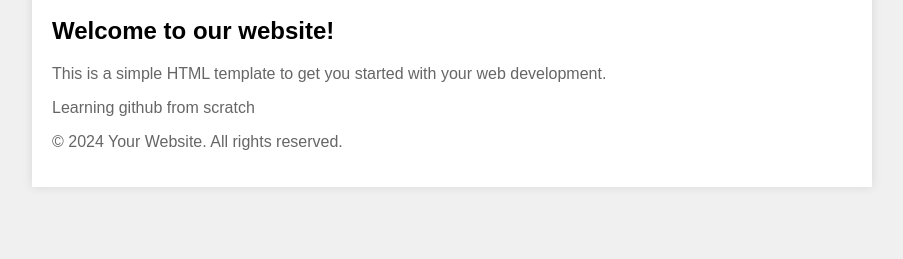
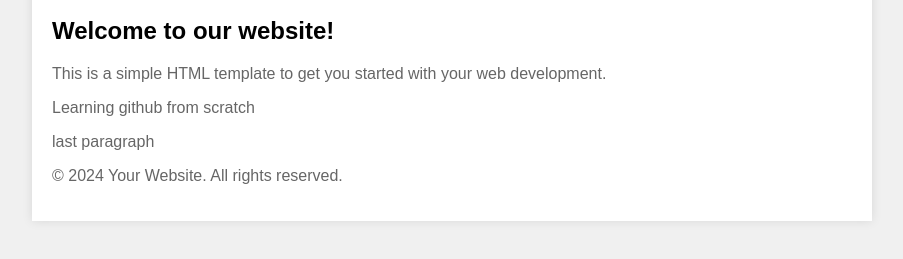
Before and after one commit to SamamaJarrar/SQA-A4, a plain HTML site: page index.html in a window 1280 px wide. Shown: the part 175-434 px from the top of the page, without its empty margins (188-1091 px from the left). Drawn offline with Linux system fonts and the light colour scheme.

Commit message:
last commit

```diff
--- a/index.html
+++ b/index.html
@@ -44,6 +44,7 @@
             <h2>Welcome to our website!</h2>
             <p>This is a simple HTML template to get you started with your web development.</p>
             <p>Learning github from scratch</p>
+            <p> last paragraph </p>
         </main>
         <footer>
             <p>&copy; 2024 Your Website. All rights reserved.</p>
```
